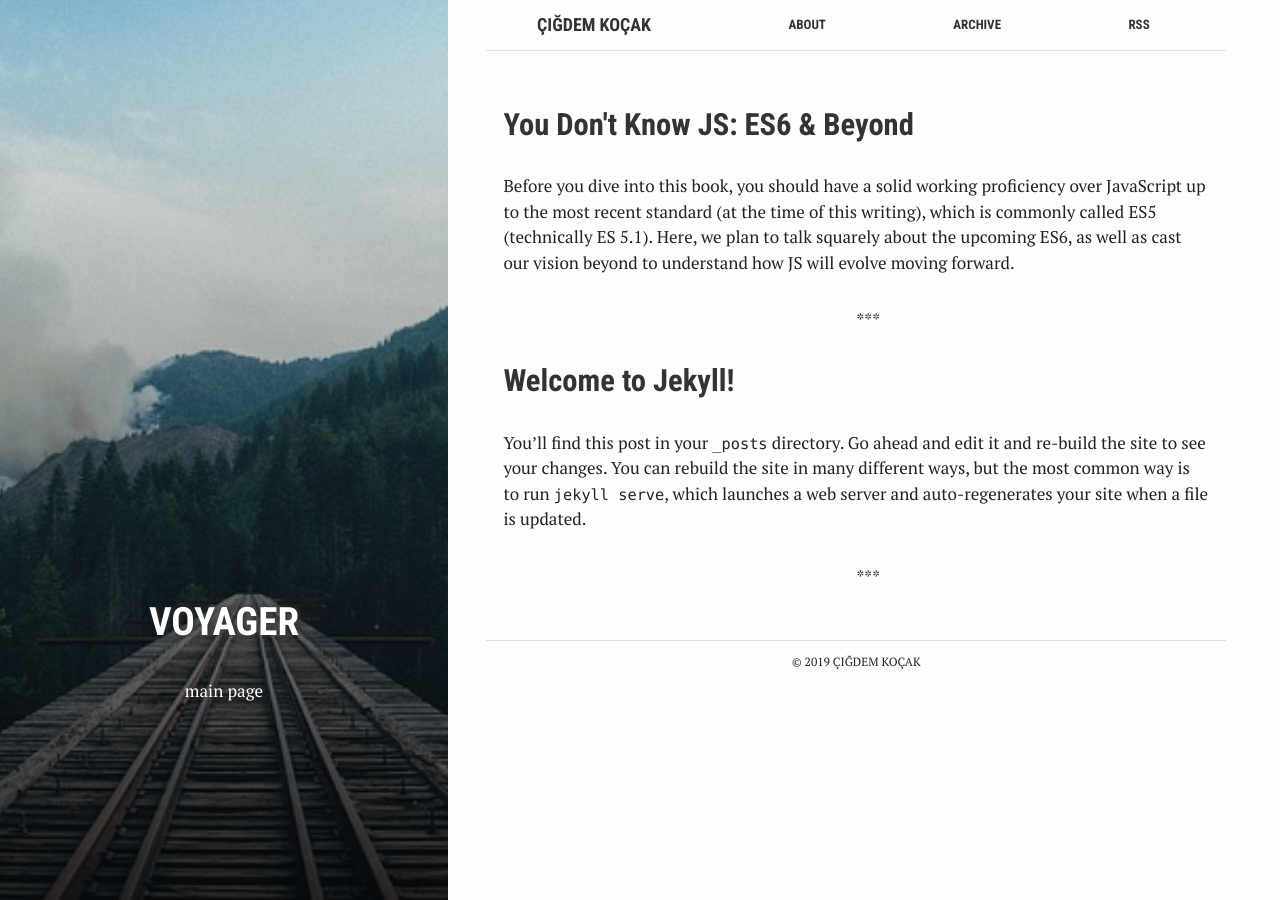
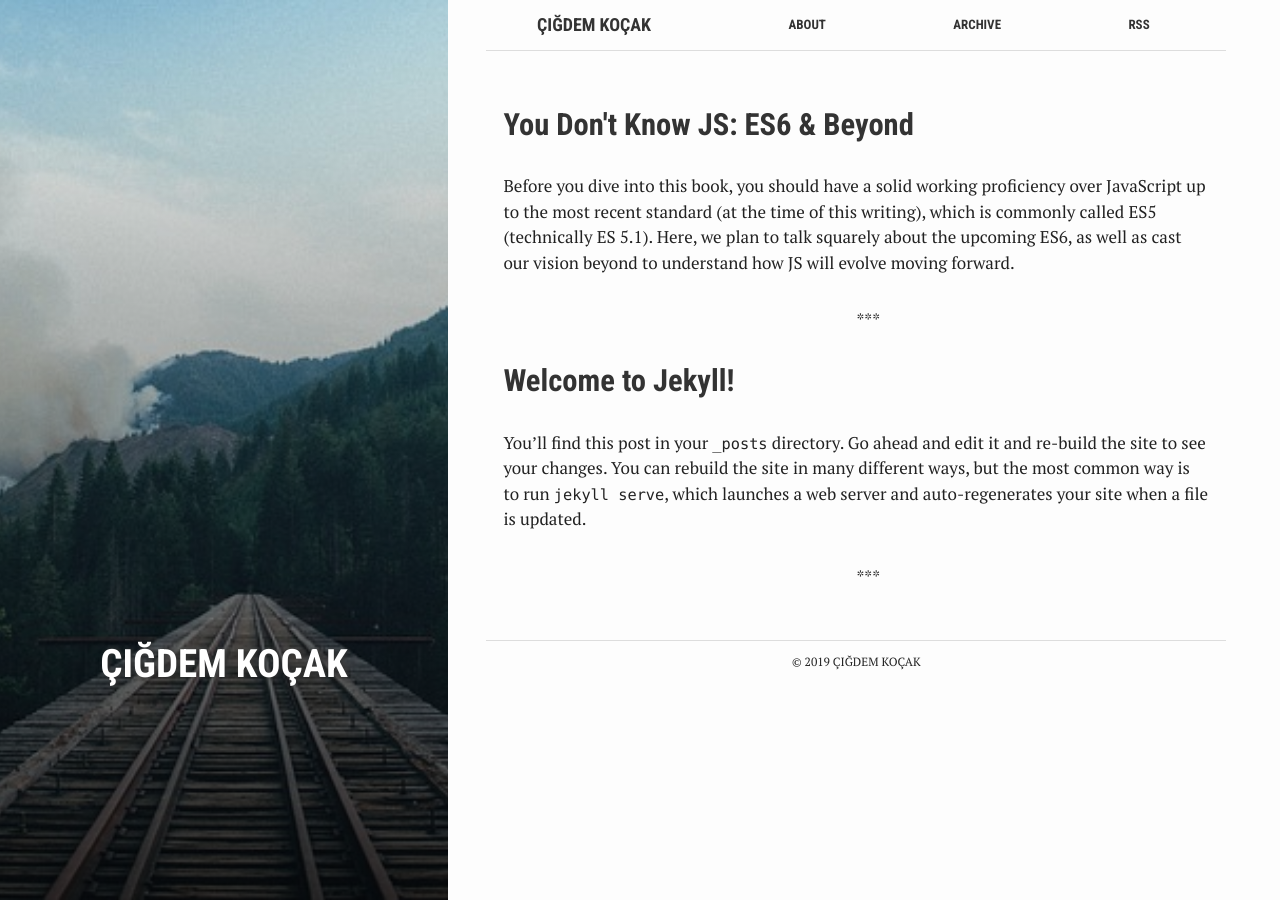
Before and after one commit to cigdemkocak/cigdemkocak.github.io, a Jekyll site: the page built from index.html, in a window 1280 px wide. Built offline with Jekyll 4.4.1, drawn with Linux system fonts in a browser that asks for light colours.

Commit message:
Update index.html

```diff
--- a/index.html
+++ b/index.html
@@ -2,8 +2,8 @@
 bg: "rails.jpg"
 layout: default
 crawlertitle: "Jekyll blog"
-title: "Voyager"
-summary: "main page"
+title: "Çiğdem Koçak"
+summary: ""
 ---
 
 {% for post in site.posts limit: 5 %}
```
